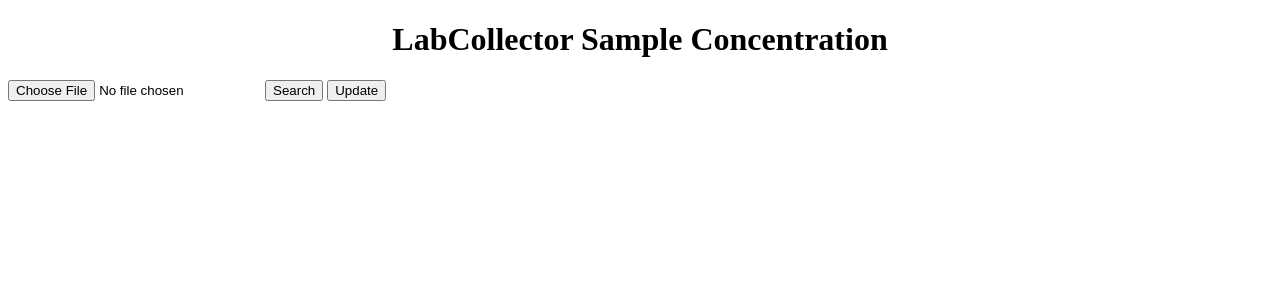
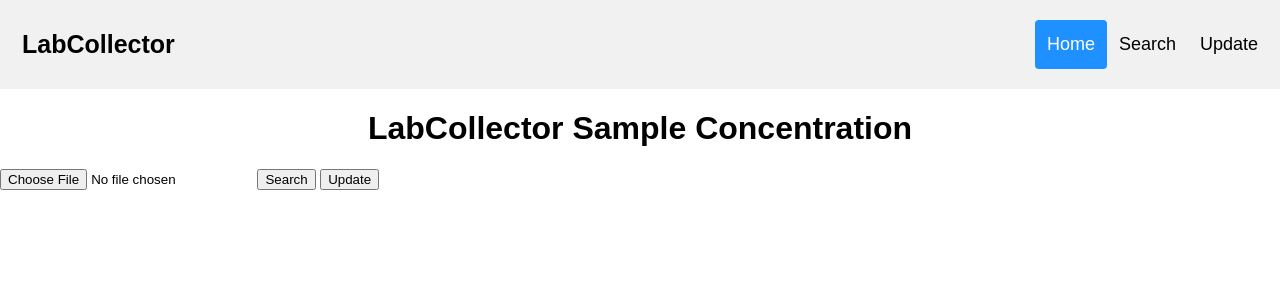
Before and after one commit to shih02/s4_labcollector_prepcr, a Flask app: page / in a window 1280 px wide. Shown: the top 300 px of the page. Run offline with Flask 2, Linux system fonts and the light colour scheme.

Commit message:
updated interface

```diff
--- a/main.py
+++ b/main.py
@@ -64,9 +64,9 @@ def update():
         if id == my_response[x-1]['label']:
             payload = {'comments': 'VS dictionary testing' + str(x),'origin': concentration,'volume': concentration}
             put_response = requests.request("PUT", H.put_url+my_response[x-1]['count'], headers=H.headers, data = payload)
-            dict_list.append(dict(ID=id, conc=concentration,num=x))
+            dict_list.append(dict(ID=id, conc=concentration,num=x)) #count was excluded in dict_list
 
     return render_template("update.html", dict_list=dict_list)
 
 if __name__ == "__main__":
-    app.run(debug=True, port="3134")
+    app.run(debug=True, port="5000")
--- a/templates/home.html
+++ b/templates/home.html
@@ -1,11 +1,20 @@
 {% extends 'template.html' %}
 
 {% block head %}
-<title>Get Sample Concentration</title>
-{% endblock %}
+<div class="header">
+    <a href="http://10.95.2.101/lab/" target="blank" class="logo">LabCollector</a>
+    <div class="header-right">
+      <a class="active" href="/">Home</a>
+      <a>Search</a>
+      <a>Update</a>
+    </div>
+  </div>
+
+  {% endblock %}
 
 {% block body %}
-<div class="content">
+
+  <div class="content">
     <h1 style="text-align: center">LabCollector Sample Concentration</h1>
 
     <div class="form">
@@ -17,6 +26,6 @@
         </form>
     </div>
 
+</div>
 
-</div>
 {% endblock %}
--- a/templates/template.html
+++ b/templates/template.html
@@ -5,6 +5,64 @@
     <meta name="viewport" content="width=device-width, initial-scale=1.0">
     <meta http-equiv="X-UA-Compatible" content="ie=edge">
     <link rel="stylesheet" href="{{ url_for('static', filename='css/template.css') }}">
+    <style>
+        * {box-sizing: border-box;}
+
+        body {
+          margin: 0;
+          font-family: Arial, Helvetica, sans-serif;
+        }
+
+        .header {
+          overflow: hidden;
+          background-color: #f1f1f1;
+          padding: 20px 10px;
+        }
+
+        .header a {
+          float: left;
+          color: black;
+          text-align: center;
+          padding: 12px;
+          text-decoration: none;
+          font-size: 18px;
+          line-height: 25px;
+          border-radius: 4px;
+        }
+
+        .header a.logo {
+          font-size: 25px;
+          font-weight: bold;
+          background-color: #f1f1f1;
+          color: black;
+        }
+
+        .header a:hover {
+          background-color: dodgerblue;
+          color: white;
+        }
+
+        .header a.active {
+          background-color: dodgerblue;
+          color: white;
+        }
+
+        .header-right {
+          float: right;
+        }
+
+        @media screen and (max-width: 500px) {
+          .header a {
+            float: none;
+            display: block;
+            text-align: left;
+          }
+
+          .header-right {
+            float: none;
+          }
+        }
+        </style>
     {% block head %}{% endblock %}
 </head>
 <body>
```
Also changed, not shown: templates/result.html (+8 -1 lines), templates/update.html (+8 -1 lines).
